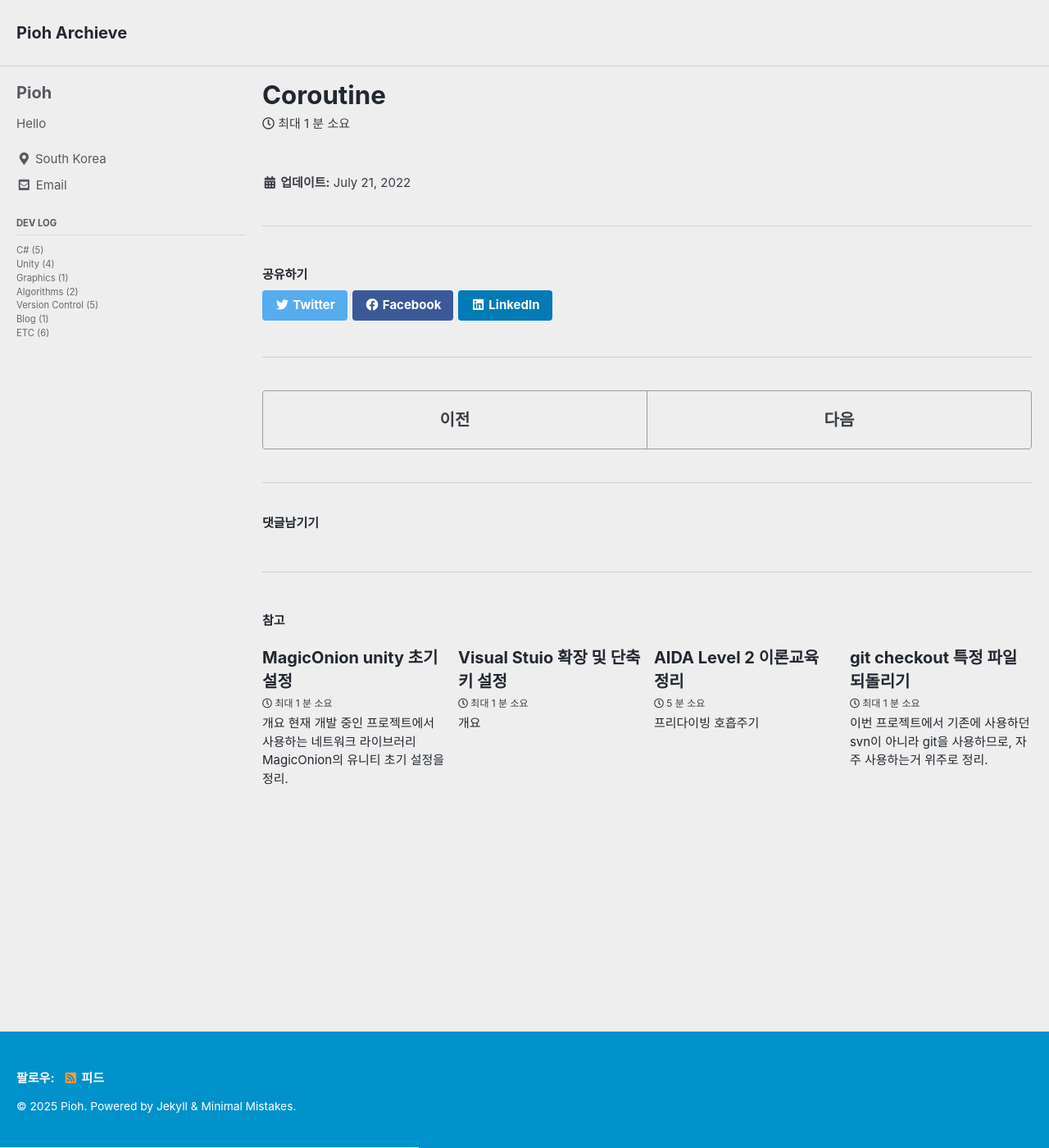
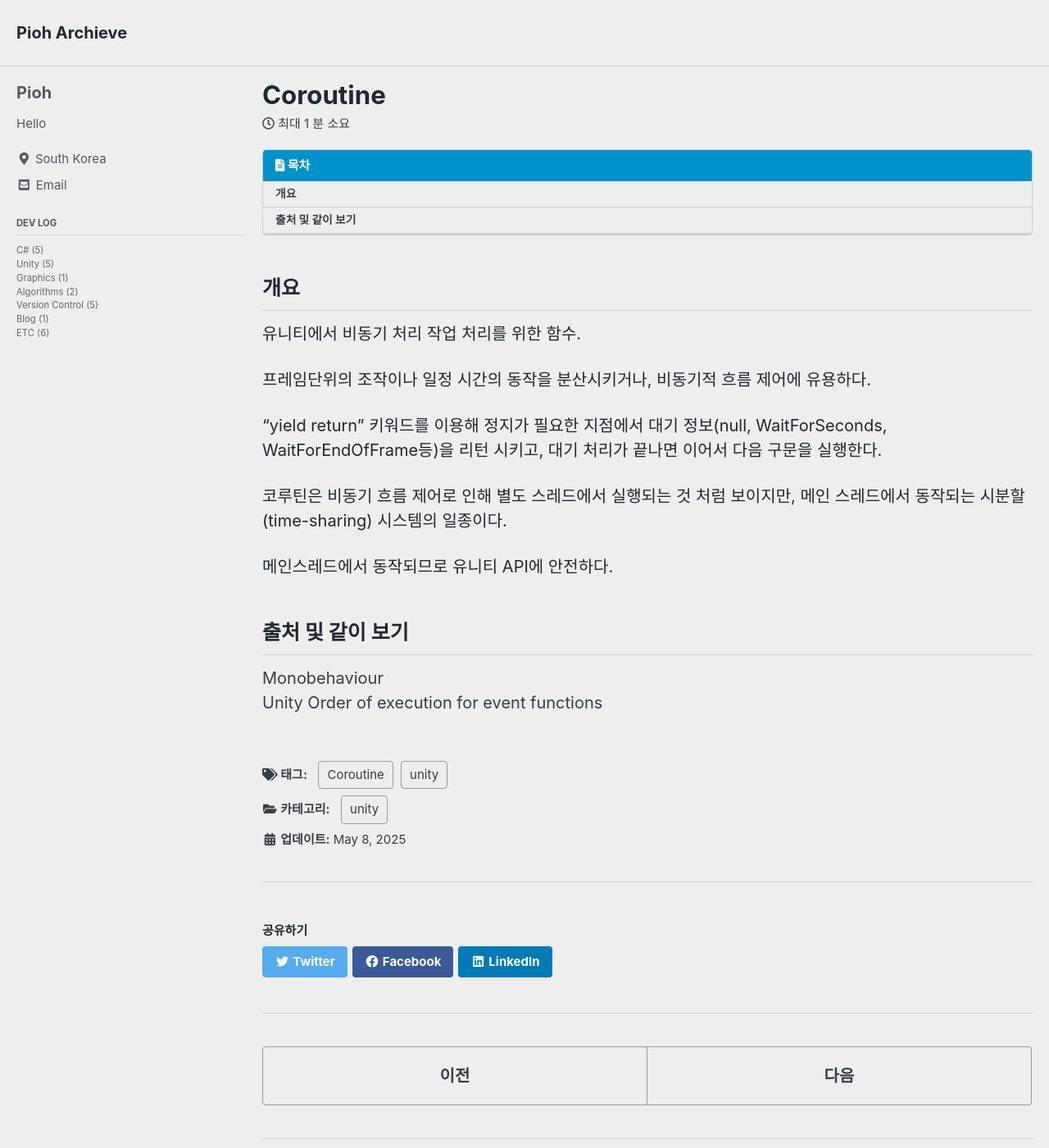
Before and after one commit to devpioh/devpioh.github.io, a Jekyll site: the page built from _posts/Devlog/Unity/2022-07-21-Coroutine.md, in a window 1280 px wide and 1400 px high. Shown: the whole window at 82% size. Built offline with Jekyll 4.4.1, drawn with Linux system fonts in a browser that asks for light colours; cached includes are drawn as plain includes; some web fonts are replaced; comment, search, counter and statistics services are not loaded.

Commit message:
coroutien -1-

```diff
--- a/_posts/Devlog/Unity/2022-07-21-Coroutine.md
+++ b/_posts/Devlog/Unity/2022-07-21-Coroutine.md
@@ -0,0 +1,29 @@
+---
+title: "Coroutine"
+date: 2022-07-21
+last_modified_at: 2025-05-08
+
+toc: true
+toc_sticky: true
+
+categories:
+    - unity
+tag:
+    - [unity, Coroutine]
+---
+
+## 개요
+유니티에서 비동기 처리 작업 처리를 위한 함수.
+
+프레임단위의 조작이나 일정 시간의 동작을 분산시키거나, 비동기적 흐름 제어에 유용하다.
+
+"yield return" 키워드를 이용해 정지가 필요한 지점에서 대기 정보(null, WaitForSeconds, WaitForEndOfFrame등)을 리턴 시키고,
+ 대기 처리가 끝나면 이어서 다음 구문을 실행한다.
+
+ 코루틴은 비동기 흐름 제어로 인해 별도 스레드에서 실행되는 것 처럼 보이지만, 메인 스레드에서 동작되는 시분할(time-sharing) 시스템의 일종이다.
+
+ 메인스레드에서 동작되므로 유니티 API에 안전하다.
+
+## 출처 및 같이 보기
+[Monobehaviour](https://docs.unity3d.com/6000.1/Documentation/ScriptReference/MonoBehaviour.html)
+[Unity Order of execution for event functions](https://docs.unity3d.com/6000.1/Documentation/Manual/execution-order.html)
```
Also changed, not shown: _posts/Devlog/Unity/2022-07-21-Monobehaviour.md (+1 -1 lines), _posts/Devlog/Version Control/2023-07-26-git-merge.md (+1 -1 lines).
